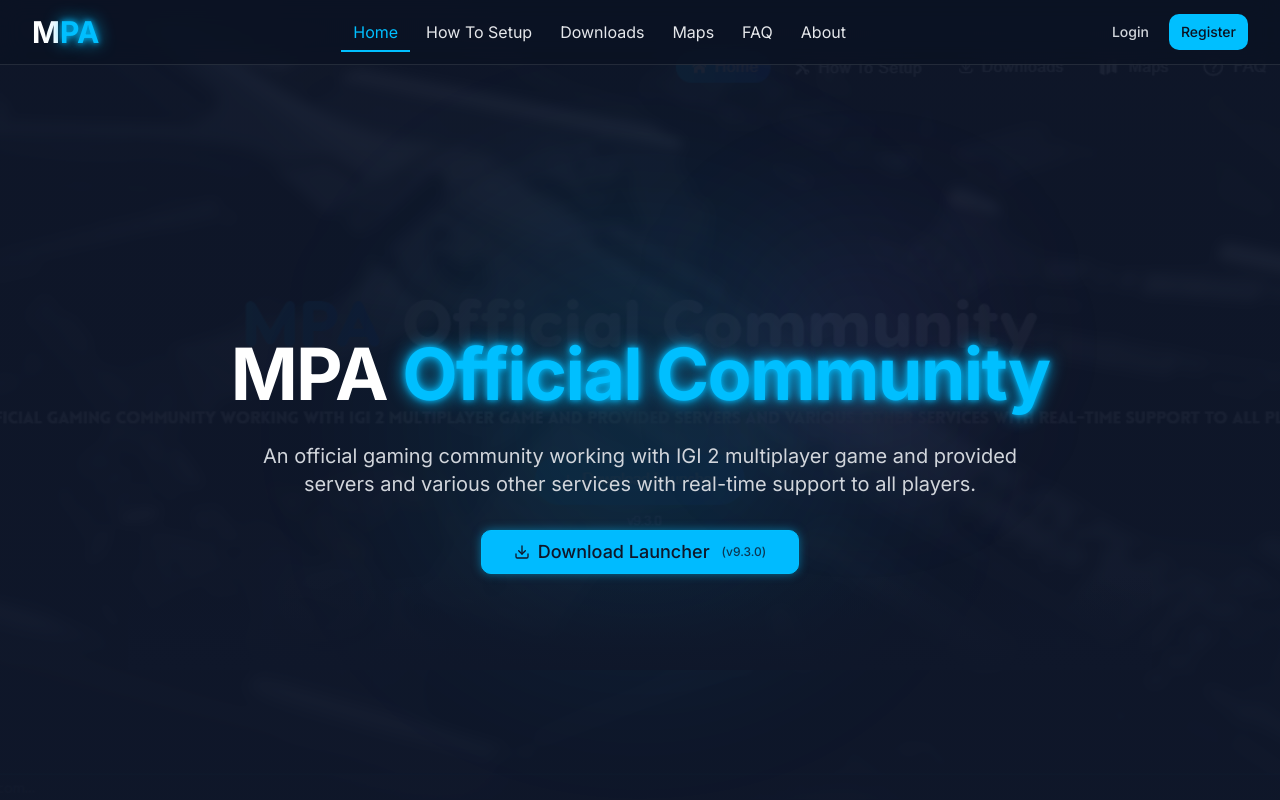
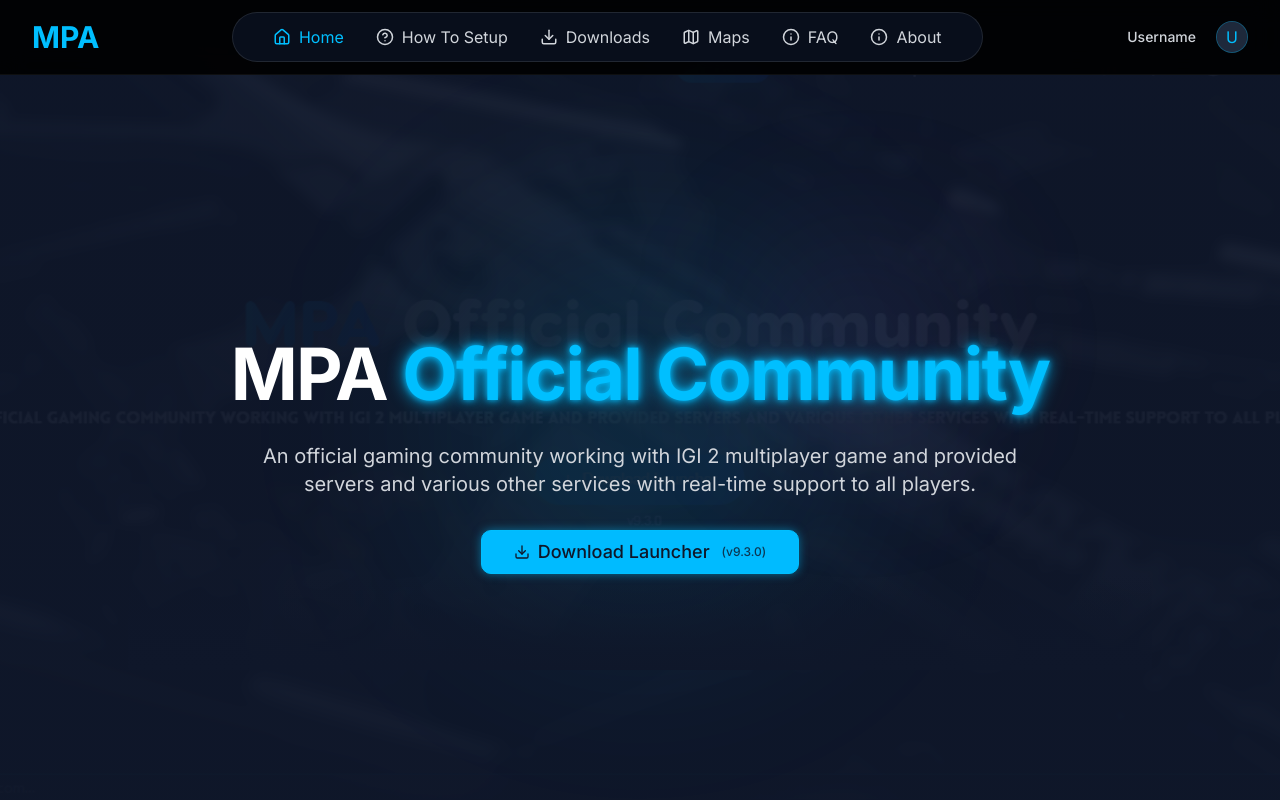
Before and after one commit to SalmanFarsiSiam/neon-strike-nexus, a React (Vite) app: page / in a window 1280 px wide. Shown: the top 800 px of the page. Built offline with nearby package versions, Linux system fonts and the light colour scheme.

Commit message:
Refactor: Update header component
Update the header component based on the new design.

```diff
--- a/src/components/Navbar.tsx
+++ b/src/components/Navbar.tsx
@@ -1,7 +1,7 @@
 
 import { useState } from "react";
 import { Link, useLocation } from "react-router-dom";
-import { Menu, X, User, Settings, LogOut } from "lucide-react";
+import { Menu, X, User, Settings, LogOut, Home, HelpCircle, Download, Map, Info } from "lucide-react";
 import { Button } from "@/components/ui/button";
 import {
   DropdownMenu,
@@ -10,6 +10,7 @@ import {
   DropdownMenuSeparator,
   DropdownMenuTrigger,
 } from "@/components/ui/dropdown-menu";
+import { Avatar, AvatarFallback } from "@/components/ui/avatar";
 
 const Navbar = () => {
   const [isOpen, setIsOpen] = useState(false);
@@ -21,36 +22,38 @@ const Navbar = () => {
   };
 
   const navItems = [
-    { name: "Home", path: "/" },
-    { name: "How To Setup", path: "/setup" },
-    { name: "Downloads", path: "/downloads" },
-    { name: "Maps", path: "/maps" },
-    { name: "FAQ", path: "/faq" },
-    { name: "About", path: "/about" },
+    { name: "Home", path: "/", icon: <Home size={18} /> },
+    { name: "How To Setup", path: "/setup", icon: <HelpCircle size={18} /> },
+    { name: "Downloads", path: "/downloads", icon: <Download size={18} /> },
+    { name: "Maps", path: "/maps", icon: <Map size={18} /> },
+    { name: "FAQ", path: "/faq", icon: <Info size={18} /> },
+    { name: "About", path: "/about", icon: <Info size={18} /> },
   ];
 
   return (
-    <nav className="fixed top-0 left-0 right-0 z-50 bg-navy-dark/80 backdrop-blur-md border-b border-white/10 px-4 md:px-8 py-3">
-      <div className="max-w-7xl mx-auto flex items-center justify-between">
+    <nav className="fixed top-0 left-0 right-0 z-50 bg-black/90 backdrop-blur-md border-b border-white/5 py-3">
+      <div className="max-w-7xl mx-auto px-4 md:px-8 flex items-center justify-between">
         {/* Logo */}
-        <Link to="/" className="flex items-center gap-2">
+        <Link to="/" className="flex items-center">
           <div className="text-neon-blue text-3xl font-bold">
-            <span className="text-white">M</span>
-            <span className="text-neon-blue animate-glow">PA</span>
+            <span>MPA</span>
           </div>
         </Link>
 
         {/* Desktop Navigation */}
-        <div className="hidden md:flex items-center justify-center space-x-1">
+        <div className="hidden md:flex items-center justify-center bg-navy-dark/80 backdrop-blur-md rounded-full px-6 py-2 border border-white/10">
           {navItems.map((item) => (
             <Link
               key={item.name}
               to={item.path}
-              className={`nav-link ${
-                location.pathname === item.path ? "active" : ""
+              className={`flex items-center gap-1 px-4 py-1 rounded-full transition-colors ${
+                location.pathname === item.path
+                  ? "text-neon-blue"
+                  : "text-gray-300 hover:text-white"
               }`}
             >
-              {item.name}
+              {item.icon}
+              <span className="ml-1">{item.name}</span>
             </Link>
           ))}
         </div>
@@ -62,16 +65,16 @@ const Navbar = () => {
               <DropdownMenuTrigger asChild>
                 <Button variant="ghost" className="relative h-10 w-10 rounded-full">
                   <div className="flex items-center gap-2">
-                    <div className="h-8 w-8 rounded-full bg-neon-blue/20 border border-neon-blue/40 flex items-center justify-center text-white">
-                      U
-                    </div>
-                    <span className="hidden lg:inline-block text-sm text-gray-300">
-                      User123
+                    <span className="text-sm text-gray-300 mr-2">
+                      Username
                     </span>
+                    <Avatar className="h-8 w-8 bg-navy-light border border-neon-blue/30">
+                      <AvatarFallback className="bg-navy-light text-neon-blue">U</AvatarFallback>
+                    </Avatar>
                   </div>
                 </Button>
               </DropdownMenuTrigger>
-              <DropdownMenuContent align="end" className="w-56">
+              <DropdownMenuContent align="end" className="w-56 bg-navy-dark border border-white/10">
                 <DropdownMenuItem className="cursor-pointer">
                   <User className="mr-2 h-4 w-4" />
                   <span>Profile</span>
@@ -91,22 +94,18 @@ const Navbar = () => {
               </DropdownMenuContent>
             </DropdownMenu>
           ) : (
-            <div className="flex gap-2">
+            <div className="flex gap-2 items-center">
               <Button
                 variant="ghost"
                 size="sm"
                 className="text-gray-300 hover:text-white"
                 onClick={() => setIsLoggedIn(true)}
               >
-                Login
+                Username
               </Button>
-              <Button
-                variant="default"
-                size="sm"
-                className="bg-neon-blue hover:bg-neon-blue/80 text-navy-dark"
-              >
-                Register
-              </Button>
+              <Avatar className="h-8 w-8 bg-navy-light border border-neon-blue/30">
+                <AvatarFallback className="bg-navy-light text-neon-blue">U</AvatarFallback>
+              </Avatar>
             </div>
           )}
         </div>
@@ -128,11 +127,14 @@ const Navbar = () => {
               <Link
                 key={item.name}
                 to={item.path}
-                className={`nav-link py-3 ${
-                  location.pathname === item.path ? "active" : ""
+                className={`flex items-center gap-2 py-3 px-4 rounded-md ${
+                  location.pathname === item.path
+                    ? "bg-navy-light text-neon-blue"
+                    : "text-gray-300 hover:text-white"
                 }`}
                 onClick={() => setIsOpen(false)}
               >
+                {item.icon}
                 {item.name}
               </Link>
             ))}
@@ -141,16 +143,16 @@ const Navbar = () => {
             <div className="pt-4 border-t border-white/10 mt-2">
               {isLoggedIn ? (
                 <div className="flex flex-col space-y-2">
-                  <div className="flex items-center gap-3 mb-2">
-                    <div className="h-8 w-8 rounded-full bg-neon-blue/20 border border-neon-blue/40 flex items-center justify-center text-white">
-                      U
-                    </div>
-                    <span className="text-sm text-gray-300">User123</span>
+                  <div className="flex items-center gap-3 mb-2 px-4">
+                    <Avatar className="h-8 w-8 bg-navy-light border border-neon-blue/30">
+                      <AvatarFallback className="bg-navy-light text-neon-blue">U</AvatarFallback>
+                    </Avatar>
+                    <span className="text-sm text-gray-300">Username</span>
                   </div>
                   <Button
                     variant="ghost"
                     size="sm"
-                    className="justify-start px-1 text-gray-300"
+                    className="justify-start px-4 text-gray-300"
                     onClick={() => {}}
                   >
                     <User className="mr-2 h-4 w-4" />
@@ -159,7 +161,7 @@ const Navbar = () => {
                   <Button
                     variant="ghost"
                     size="sm"
-                    className="justify-start px-1 text-gray-300"
+                    className="justify-start px-4 text-gray-300"
                     onClick={() => {}}
                   >
                     <Settings className="mr-2 h-4 w-4" />
@@ -168,7 +170,7 @@ const Navbar = () => {
                   <Button
                     variant="destructive"
                     size="sm"
-                    className="justify-start px-1 text-gray-300"
+                    className="justify-start px-4 mt-2"
                     onClick={() => setIsLoggedIn(false)}
                   >
                     <LogOut className="mr-2 h-4 w-4" />
@@ -176,22 +178,18 @@ const Navbar = () => {
                   </Button>
                 </div>
               ) : (
-                <div className="flex gap-2">
+                <div className="flex items-center gap-3 px-4">
                   <Button
                     variant="ghost"
                     size="sm"
                     className="text-gray-300 hover:text-white"
                     onClick={() => setIsLoggedIn(true)}
                   >
-                    Login
+                    Username
                   </Button>
-                  <Button
-                    variant="default"
-                    size="sm"
-                    className="bg-neon-blue hover:bg-neon-blue/80 text-navy-dark"
-                  >
-                    Register
-                  </Button>
+                  <Avatar className="h-8 w-8 bg-navy-light border border-neon-blue/30">
+                    <AvatarFallback className="bg-navy-light text-neon-blue">U</AvatarFallback>
+                  </Avatar>
                 </div>
               )}
             </div>
```
